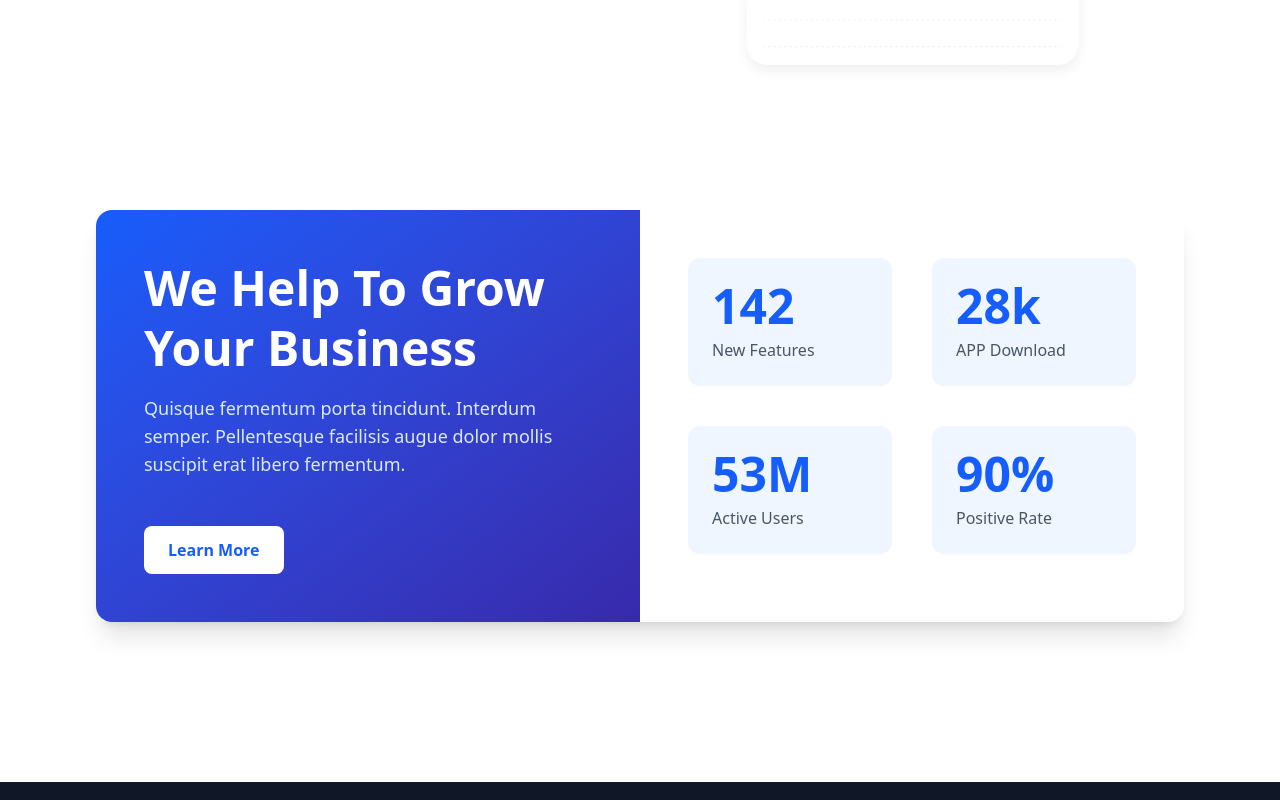
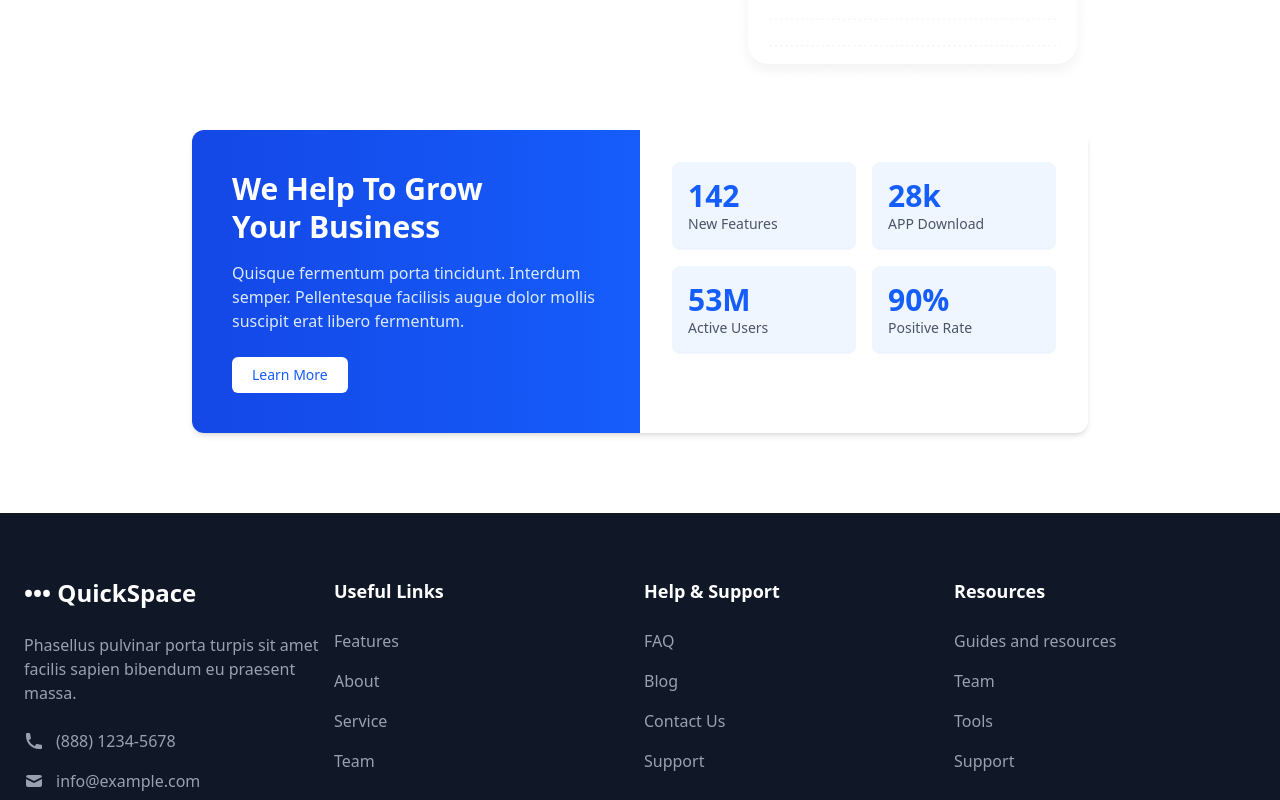
Before and after one commit to Iam-samyog/Quickspace, a React (Vite) app: page / in a window 1280 px wide. Shown: the part 620-1420 px from the top of the page. Built offline with nearby package versions, Linux system fonts and the light colour scheme.

Commit message:
made changes on statscard. need to make again

```diff
--- a/src/Components/StatsCard .jsx
+++ b/src/Components/StatsCard .jsx
@@ -1,47 +1,45 @@
 const StatsCard = () => {
     return (
-      <div className="max-w-6xl mx-auto px-4 sm:px-6 lg:px-8 py-12 sm:py-16 lg:py-20">
-        <div className="bg-white rounded-2xl shadow-xl overflow-hidden">
-          <div className="grid md:grid-cols-2">
+      <div className="max-w-4xl mx-auto bg-white rounded-xl shadow-md overflow-hidden">
+        <div className="md:flex">
           {/* Left Section - Text Content */}
-            <div className="p-8 sm:p-10 lg:p-12 bg-gradient-to-br from-blue-600 to-indigo-800 text-white">
-              <h1 className="text-3xl sm:text-4xl lg:text-5xl font-bold leading-tight mb-4">
-                We Help To Grow <br /> Your Business
+          <div className="p-8 md:p-10 bg-gradient-to-r from-blue-700 to-blue-600 text-white md:w-1/2">
+            <h1 className="text-2xl md:text-3xl font-bold mb-4 leading-tight">
+              We Help To Grow<br />Your Business
             </h1>
-              <p className="text-blue-100 text-lg mb-8 sm:mb-10 lg:mb-12">
+            <p className="text-blue-100 mb-6 text-sm md:text-base">
               Quisque fermentum porta tincidunt. Interdum semper. Pellentesque facilisis augue dolor mollis suscipit erat libero fermentum.
             </p>
-              <button className="px-6 py-3 bg-white text-blue-600 font-semibold rounded-lg hover:bg-blue-50 transition duration-300">
+            <button className="px-5 py-2 bg-white text-blue-600 font-medium rounded-md text-sm hover:bg-blue-50 transition">
               Learn More
             </button>
           </div>
 
-            {/* Right Section - Stats Grid */}
-            <div className="p-8 sm:p-10 lg:p-12">
-              <div className="grid grid-cols-2 gap-6 sm:gap-8 lg:gap-10">
+          {/* Right Section - Stats */}
+          <div className="p-6 md:p-8 md:w-1/2">
+            <div className="grid grid-cols-2 gap-4">
               {/* Stat 1 */}
-                <div className="bg-blue-50 p-6 rounded-xl">
-                  <p className="text-4xl sm:text-5xl font-bold text-blue-600 mb-2">142</p>
-                  <p className="text-gray-600 font-medium">New Features</p>
+              <div className="bg-blue-50 p-4 rounded-lg">
+                <p className="text-3xl font-bold text-blue-600">142</p>
+                <p className="text-gray-600 text-sm">New Features</p>
               </div>
 
               {/* Stat 2 */}
-                <div className="bg-blue-50 p-6 rounded-xl">
-                  <p className="text-4xl sm:text-5xl font-bold text-blue-600 mb-2">28k</p>
-                  <p className="text-gray-600 font-medium">APP Download</p>
+              <div className="bg-blue-50 p-4 rounded-lg">
+                <p className="text-3xl font-bold text-blue-600">28k</p>
+                <p className="text-gray-600 text-sm">APP Download</p>
               </div>
 
               {/* Stat 3 */}
-                <div className="bg-blue-50 p-6 rounded-xl">
-                  <p className="text-4xl sm:text-5xl font-bold text-blue-600 mb-2">53M</p>
-                  <p className="text-gray-600 font-medium">Active Users</p>
+              <div className="bg-blue-50 p-4 rounded-lg">
+                <p className="text-3xl font-bold text-blue-600">53M</p>
+                <p className="text-gray-600 text-sm">Active Users</p>
               </div>
 
               {/* Stat 4 */}
-                <div className="bg-blue-50 p-6 rounded-xl">
-                  <p className="text-4xl sm:text-5xl font-bold text-blue-600 mb-2">90%</p>
-                  <p className="text-gray-600 font-medium">Positive Rate</p>
-                </div>
+              <div className="bg-blue-50 p-4 rounded-lg">
+                <p className="text-3xl font-bold text-blue-600">90%</p>
+                <p className="text-gray-600 text-sm">Positive Rate</p>
               </div>
             </div>
           </div>
```
Lines whose indentation alone changed are shown as unchanged.
